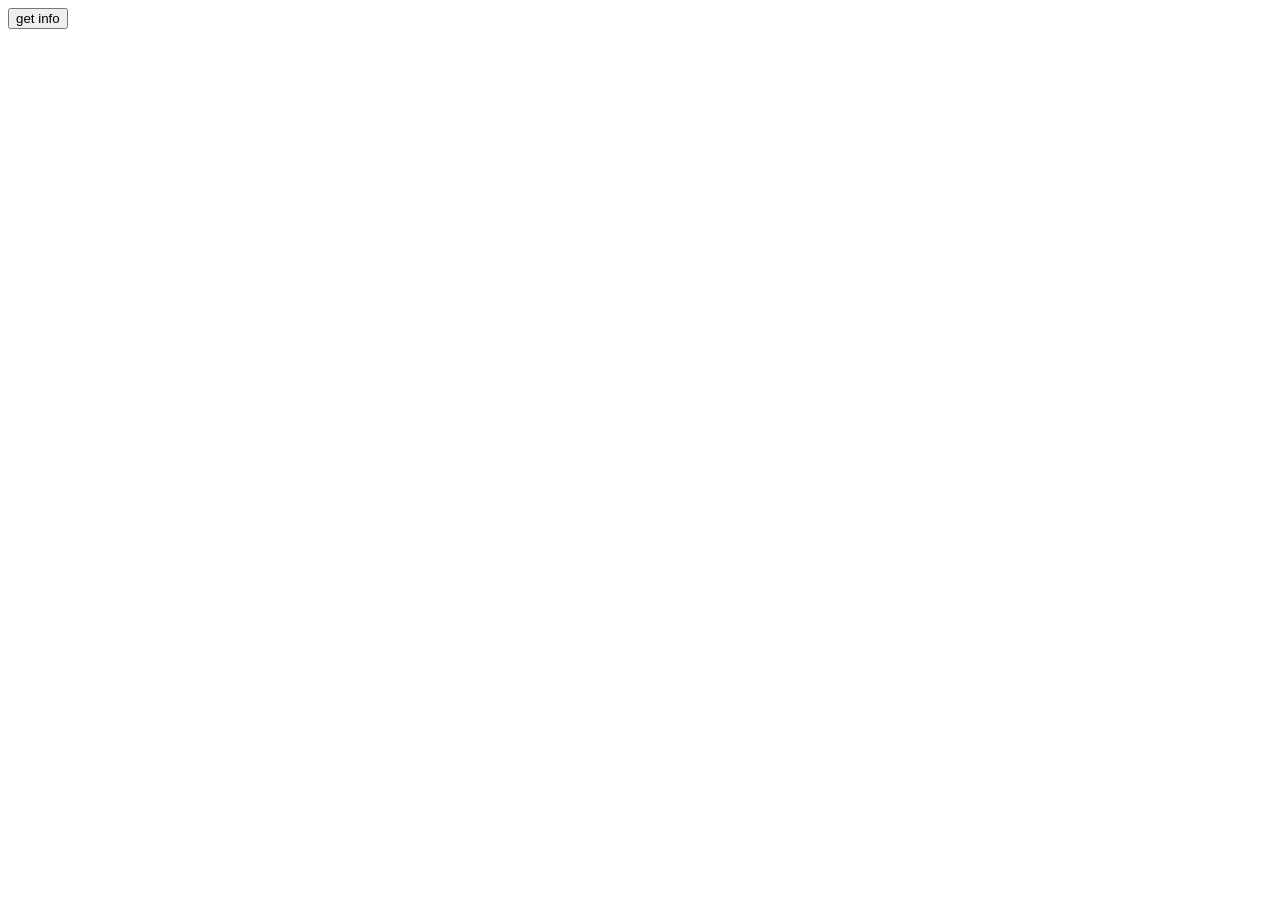
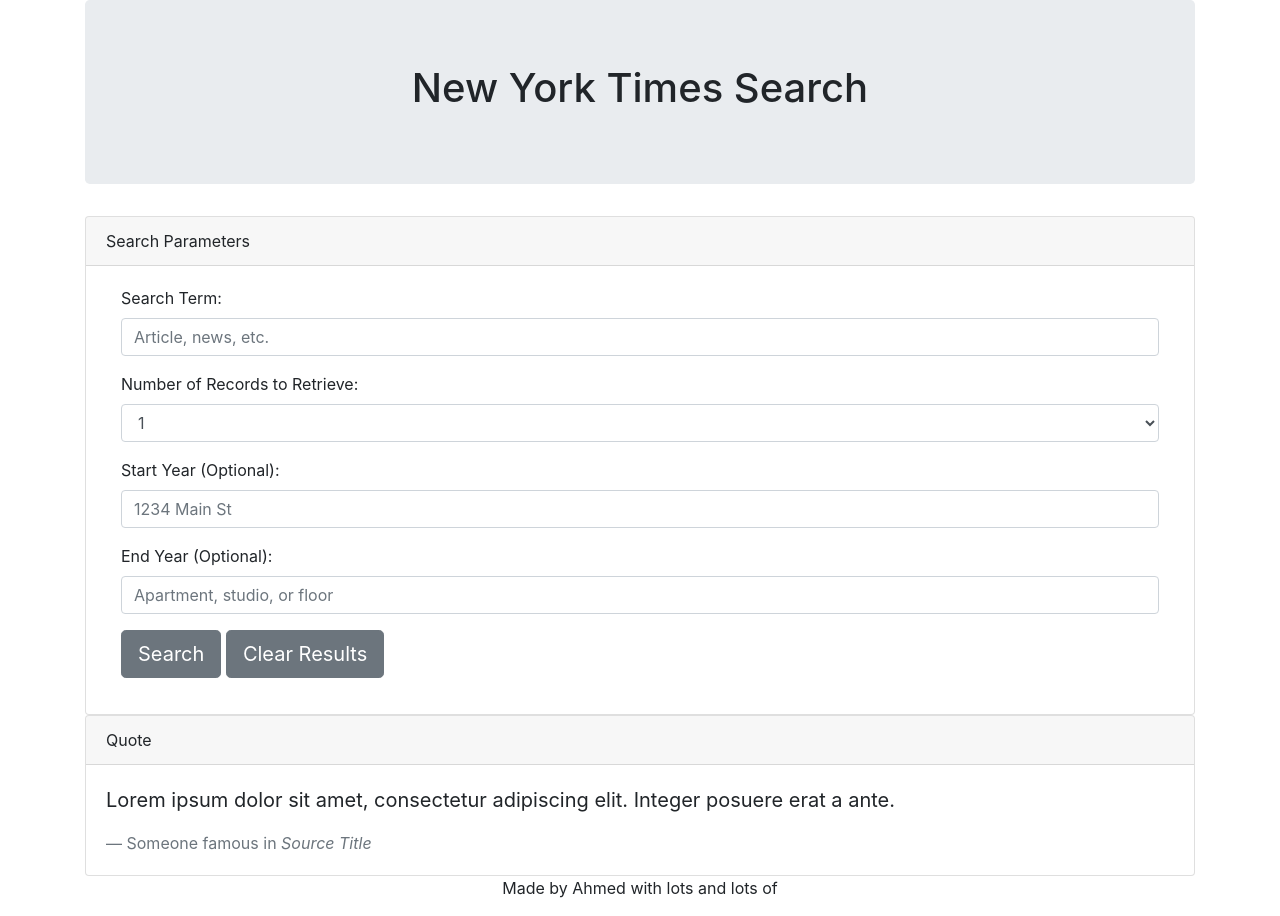
Before and after one commit to darkyer/New-York-Times-Article-Searcher, a plain HTML site: page index.html in a window 1280 px wide. Before the commit the page ends 800 px from the top, so only its background shows below. Drawn offline with nearby package versions, Linux system fonts and the light colour scheme.

Commit message:
jquery on html design file *NOT CONNECTED*

```diff
--- a/index.html
+++ b/index.html
@@ -1,16 +1,81 @@
 <!DOCTYPE html>
 <html lang="en">
-
 <head>
     <meta charset="UTF-8">
     <meta name="viewport" content="width=device-width, initial-scale=1.0">
     <meta http-equiv="X-UA-Compatible" content="ie=edge">
-  <title>Document</title>
+    <title>NYT Search</title>
+    <link rel="stylesheet" href="https://stackpath.bootstrapcdn.com/bootstrap/4.3.1/css/bootstrap.min.css" integrity="sha384-ggOyR0iXCbMQv3Xipma34MD+dH/1fQ784/j6cY/iJTQUOhcWr7x9JvoRxT2MZw1T" crossorigin="anonymous">
 </head>
+<body>
 
-<body>
-  <button id="boton"> get info</button>
-  <div id="content"></div>
+    <div class="container">
+        <div class="jumbotron">
+            <div class="row justify-content-center">
+                <h1>New York Times Search</h1>
+            </div>
+        </div>
+    </div>
+
+    <div class="container">
+        <div class="card">
+                <div class="card-header">
+                    Search Parameters
+                </div>
+                <div class="card-body">
+                    <form>
+                        <div class="form-group col-md-12">
+                            <label for="inputEmail4">Search Term:</label>
+                            <input type="email" class="form-control" id="inputEmail4" placeholder="Article, news, etc.">
+                        </div>
+
+                        <div class="form-group col-md-12">
+                            <label for="inputState">Number of Records to Retrieve:</label>
+                            <select id="inputState" class="form-control">
+                                <option>1</option>
+                                <option>5</option>
+                                <option>10</option>
+                            </select>
+                        </div>
+
+                        <div class="form-group col-md-12">
+                            <label for="inputAddress">Start Year (Optional):</label>
+                            <input type="text" class="form-control" id="inputAddress" placeholder="1234 Main St">
+                        </div>
+
+                        <div class="form-group col-md-12">
+                            <label for="inputAddress2">End Year (Optional):</label>
+                            <input type="text" class="form-control" id="inputAddress2" placeholder="Apartment, studio, or floor">
+                        </div>
+
+                        <div class="form-group col-md-12">
+                            <button id="search-button" type="button" class="btn btn-secondary btn-lg">Search</button>
+                            <button type="button" class="btn btn-secondary btn-lg">Clear Results</button>
+                        </div>
+                    </form>
+                </div>
+
+            </div>
+        </div>
+
+        <div class="container" id="search-results">
+            <div class="card">
+                <div class="card-header">
+                    Quote
+                </div>
+                <div class="card-body">
+                    <blockquote class="blockquote mb-0">
+                    <p>Lorem ipsum dolor sit amet, consectetur adipiscing elit. Integer posuere erat a ante.</p>
+                    <footer class="blockquote-footer">Someone famous in <cite title="Source Title">Source Title</cite></footer>
+                    </blockquote>
+                </div>
+            </div>
+        </div>
+        <div class="container">
+            <div class="row justify-content-center">
+                <p>Made by Ahmed with lots and lots of </p>
+            </div>
+        </div>
         <script src="https://cdnjs.cloudflare.com/ajax/libs/jquery/3.2.1/jquery.min.js"></script>
         <script>
 
@@ -25,7 +90,7 @@
           var endYear = "";
 
 
-    $("#boton").on("click", function () {
+          $("#search-button").on("click", function () {
 
             var queryURL = "https://api.nytimes.com/svc/search/v2/articlesearch.json?api-key=" + key + "&q=" + search;
 
@@ -63,7 +128,7 @@
                 newDiv.append(by);
                 newDiv.append(separator);
 
-          $("#content").append(newDiv);
+                $("#search-results").append(newDiv);
               }
 
             });
@@ -71,6 +136,7 @@
           });
 
         </script>
+    </div>
+
 </body>
-
 </html>
```
Lines whose indentation alone changed are shown as unchanged.
